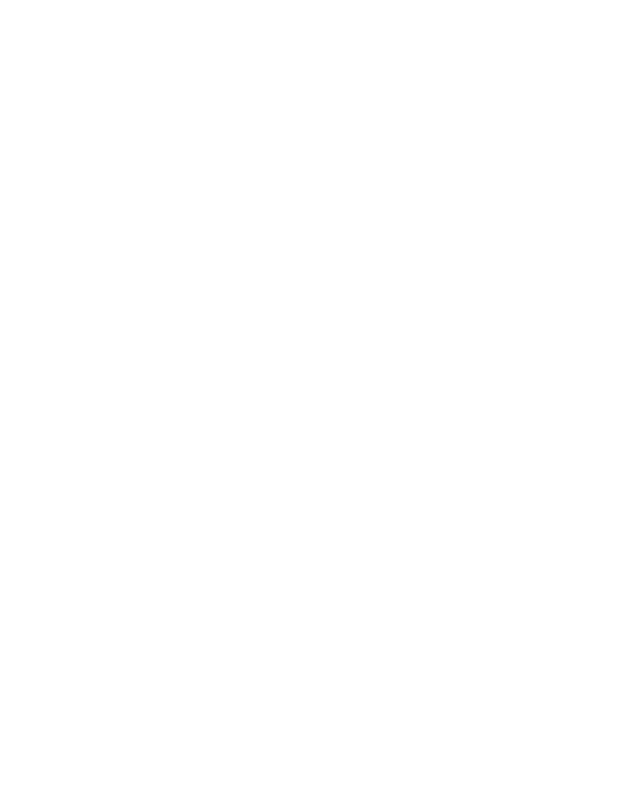
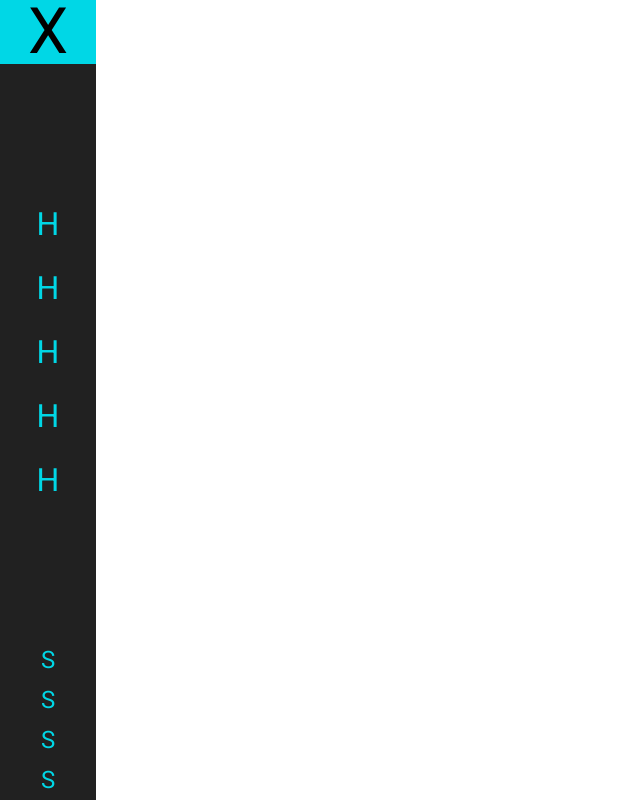
Before and after one commit to Serrowxd/Once_Daily, a website: page 10-26/index.html in a window 1280 px wide. Shown: the whole page, without its empty margins (0-640 px from the left). Drawn offline with nearby package versions, Linux system fonts and the light colour scheme.

Commit message:
navigation

```diff
--- a/10-26/css/styles.less
+++ b/10-26/css/styles.less
@@ -0,0 +1,209 @@
+// ***
+// Global
+// ***
+
+/* http://meyerweb.com/eric/tools/css/reset/
+   v2.0 | 20110126
+   License: none (public domain)
+*/
+
+html,
+body,
+div,
+span,
+applet,
+object,
+iframe,
+h1,
+h2,
+h3,
+h4,
+h5,
+h6,
+p,
+blockquote,
+pre,
+a,
+abbr,
+acronym,
+address,
+big,
+cite,
+code,
+del,
+dfn,
+em,
+img,
+ins,
+kbd,
+q,
+s,
+samp,
+small,
+strike,
+strong,
+sub,
+sup,
+tt,
+var,
+b,
+u,
+i,
+center,
+dl,
+dt,
+dd,
+ol,
+ul,
+li,
+fieldset,
+form,
+label,
+legend,
+table,
+caption,
+tbody,
+tfoot,
+thead,
+tr,
+th,
+td,
+article,
+aside,
+canvas,
+details,
+embed,
+figure,
+figcaption,
+footer,
+header,
+hgroup,
+menu,
+nav,
+output,
+ruby,
+section,
+summary,
+time,
+mark,
+audio,
+video {
+  margin: 0;
+  padding: 0;
+  border: 0;
+  font-size: 100%;
+  font: inherit;
+  vertical-align: baseline;
+}
+/* HTML5 display-role reset for older browsers */
+article,
+aside,
+details,
+figcaption,
+figure,
+footer,
+header,
+hgroup,
+menu,
+nav,
+section {
+  display: block;
+}
+body {
+  line-height: 1;
+}
+ol,
+ul {
+  list-style: none;
+}
+blockquote,
+q {
+  quotes: none;
+}
+blockquote:before,
+blockquote:after,
+q:before,
+q:after {
+  content: '';
+  content: none;
+}
+table {
+  border-collapse: collapse;
+  border-spacing: 0;
+}
+
+// End Reset
+
+html,
+body {
+  overflow: hidden;
+  font-family: 'Roboto', sans-serif;
+}
+
+// Colors
+
+@bluetext: rgb(0, 215, 230);
+
+// ***
+// Navigation
+// ***
+
+.navigation {
+  min-height: 100vh;
+  background-color: rgb(33, 33, 33);
+  width: 6rem;
+
+  display: flex;
+  flex-direction: column;
+  justify-content: space-between;
+  align-items: center;
+  color: white;
+  font-size: 2rem;
+}
+
+.uppernav,
+.midnav,
+.lowernav {
+  display: flex;
+  flex-direction: column;
+  justify-content: space-around;
+  width: 100%;
+  text-align: center;
+
+
+p {
+  transition: 0.5s;
+  color: @bluetext;
+
+  &:hover {
+    color: black;
+    background-color: @bluetext;
+    cursor: pointer;
+  }
+}
+
+.uppernav {
+  font-size: 4rem;
+  background-color: black;
+}
+
+.midnav {
+  min-height: 20rem;
+
+  p {
+    transition: 0.5s;
+
+    &:hover {
+      color: black;
+      background-color: @bluetext;
+      cursor: pointer;
+    }
+  }
+}
+
+.lowernav {
+  min-height: 10rem;
+  p {
+    font-size: 1.5rem;
+  }
+}
--- a/10-26/index.html
+++ b/10-26/index.html
@@ -4,7 +4,7 @@
 <head>
   <meta charset="utf-8" />
   <meta http-equiv="X-UA-Compatible" content="IE=edge">
-  <title>Once Daily</title>
+  <title>Xuen</title>
   <meta name="viewport" content="width=device-width, initial-scale=1">
   <link rel="stylesheet" type="text/css" media="screen" href="./css/styles.css" />
 
@@ -19,7 +19,28 @@
 </head>
 
 <body>
+  <!-- Navigation -->
+  <section>
+    <div class="navigation">
+      <div class="uppernav">
+        <p>X</p>
+      </div>
+      <div class="midnav">
+        <p>H</p>
+        <p>H</p>
+        <p>H</p>
+        <p>H</p>
+        <p>H</p>
+      </div>
+      <div class="lowernav">
+        <p>S</p>
+        <p>S</p>
+        <p>S</p>
+        <p>S</p>
+      </div>
+    </div>
 
+  </section>
 
 
   <script src="./js/main.js"></script>
```
Also changed, not shown: 10-26/README.md (added), 10-26/css/styles.css.
